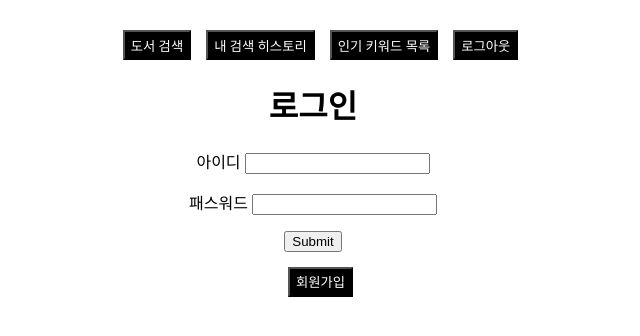
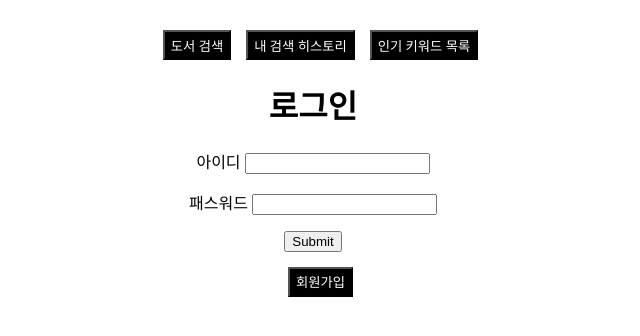
Before and after one commit to lemonade4813/demo2-client, a React (Create React App) app: page / in a window 1280 px wide. Shown: the top 336 px of the page, without its empty margins (327-967 px from the left). Built offline with nearby package versions, Linux system fonts and the light colour scheme; a web font is replaced by a local one.

Commit message:
220102 로그아웃 버튼 수정

```diff
--- a/src/App.js
+++ b/src/App.js
@@ -1,4 +1,4 @@
-import React from 'react';
+import React, { useState } from 'react';
 import {BrowserRouter, Link, Route, Routes} from 'react-router-dom'
 import Signup from './component/signup';
 import Book from './component/book';
@@ -8,6 +8,7 @@ import Keyword from './component/keyword';
 import './App.css'
 
 function App() {
+
 
   const logout = () =>{
     localStorage.removeItem("userId")
@@ -27,7 +28,7 @@ function App() {
               <Link to ="/keyword">
                   <button>인기 키워드 목록</button>
               </Link>
-                  <button onClick={logout}>로그아웃</button>
+        {localStorage.getItem("userId") && <button onClick={logout}>로그아웃</button>}
           </header>
           <Routes>
               <Route path="/" element = {<Login/>}/>
```
